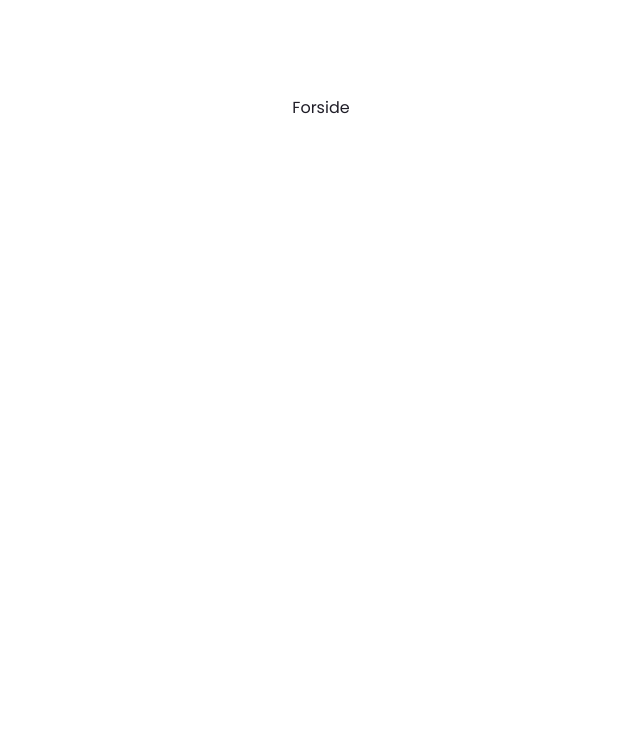
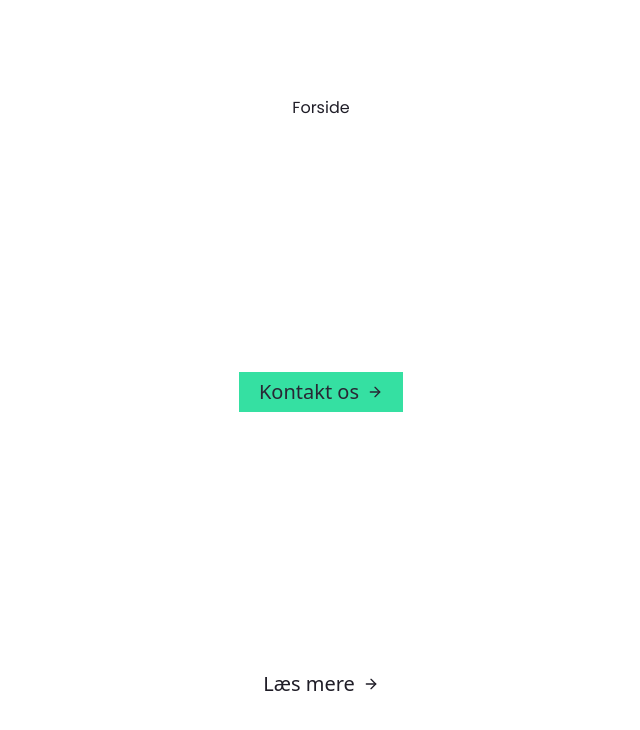
Before and after one commit to emma510t/improve_businessv1, a Next.js app: page / in a window 1280 px wide. Shown: the top 730 px of the page, without its empty margins (319-959 px from the left). Built offline with nearby package versions, Linux system fonts and the light colour scheme.

Commit message:
button component

```diff
--- a/src/app/page.jsx
+++ b/src/app/page.jsx
@@ -1,9 +1,14 @@
+import { Button } from "@/components/ui/button";
 import Image from "next/image";
 
 export default function Home() {
   return (
     <main className="flex min-h-screen flex-col items-center justify-between p-24">
       <h1>Forside</h1>
+      <Button hasArrow="true">Kontakt os</Button>
+      <Button hasArrow="true" variant="ghost">
+        Læs mere
+      </Button>
     </main>
   );
 }
--- a/src/components/ui/button.jsx
+++ b/src/components/ui/button.jsx
@@ -1,28 +1,25 @@
-import * as React from "react"
-import { Slot } from "@radix-ui/react-slot"
+import * as React from "react";
+import { Slot } from "@radix-ui/react-slot";
 import { cva } from "class-variance-authority";
+import { ArrowRight } from "lucide-react";
+import { ChevronDown } from "lucide-react";
 
-import { cn } from "@/lib/utils"
+import { cn } from "@/lib/utils";
 
 const buttonVariants = cva(
-  "inline-flex items-center justify-center whitespace-nowrap rounded-md text-sm font-medium ring-offset-background transition-colors focus-visible:outline-none focus-visible:ring-2 focus-visible:ring-ring focus-visible:ring-offset-2 disabled:pointer-events-none disabled:opacity-50",
+  "inline-flex items-center justify-center gap-2 whitespace-nowrap font-medium ring-offset-background transition-colors focus-visible:outline-none focus-visible:ring-2 focus-visible:ring-ring focus-visible:ring-offset-2 disabled:pointer-events-none disabled:opacity-50",
   {
     variants: {
       variant: {
-        default: "bg-primary text-primary-foreground hover:bg-primary/90",
-        destructive:
-          "bg-destructive text-destructive-foreground hover:bg-destructive/90",
-        outline:
-          "border border-input bg-background hover:bg-accent hover:text-accent-foreground",
-        secondary:
-          "bg-secondary text-secondary-foreground hover:bg-secondary/80",
-        ghost: "hover:bg-accent hover:text-accent-foreground",
-        link: "text-primary underline-offset-4 hover:underline",
+        default: "bg-ibgreen-400 text-ibsilver-500 hover:bg-ibgreen-200 group",
+        ghost: "bg-transparent group hover:text-ibgreen-200",
+        "ghost-white":
+          "bg-transparent text-ibsilver-100 hover:text-ibgreen-200 group",
       },
       size: {
-        default: "h-10 px-4 py-2",
+        default: "h-10 px-[20px] py-[8px] text-xl",
         sm: "h-9 rounded-md px-3",
-        lg: "h-11 rounded-md px-8",
+        lg: "h-11 px-8 text-[26px]",
         icon: "h-10 w-10",
       },
     },
@@ -31,17 +28,38 @@ const buttonVariants = cva(
       size: "default",
     },
   }
-)
+);
 
-const Button = React.forwardRef(({ className, variant, size, asChild = false, ...props }, ref) => {
-  const Comp = asChild ? Slot : "button"
-  return (
-    (<Comp
-      className={cn(buttonVariants({ variant, size, className }))}
-      ref={ref}
-      {...props} />)
-  );
-})
-Button.displayName = "Button"
+const Button = React.forwardRef(
+  (
+    {
+      children,
+      className,
+      variant,
+      size,
+      hasArrow = false,
+      hasChevron = false,
+      asChild = false,
+      ...props
+    },
+    ref
+  ) => {
+    const Comp = asChild ? Slot : "button";
+    return (
+      <Comp
+        className={cn(buttonVariants({ variant, size, className }))}
+        ref={ref}
+        {...props}
+      >
+        {children}
+        {hasArrow && (
+          <ArrowRight className="h-4 w-4 transition-transform transform translate-x-0 group-hover:translate-x-1" />
+        )}
+        {hasChevron && <ChevronDown className="h-4 w-4" />}
+      </Comp>
+    );
+  }
+);
+Button.displayName = "Button";
 
-export { Button, buttonVariants }
+export { Button, buttonVariants };
```
